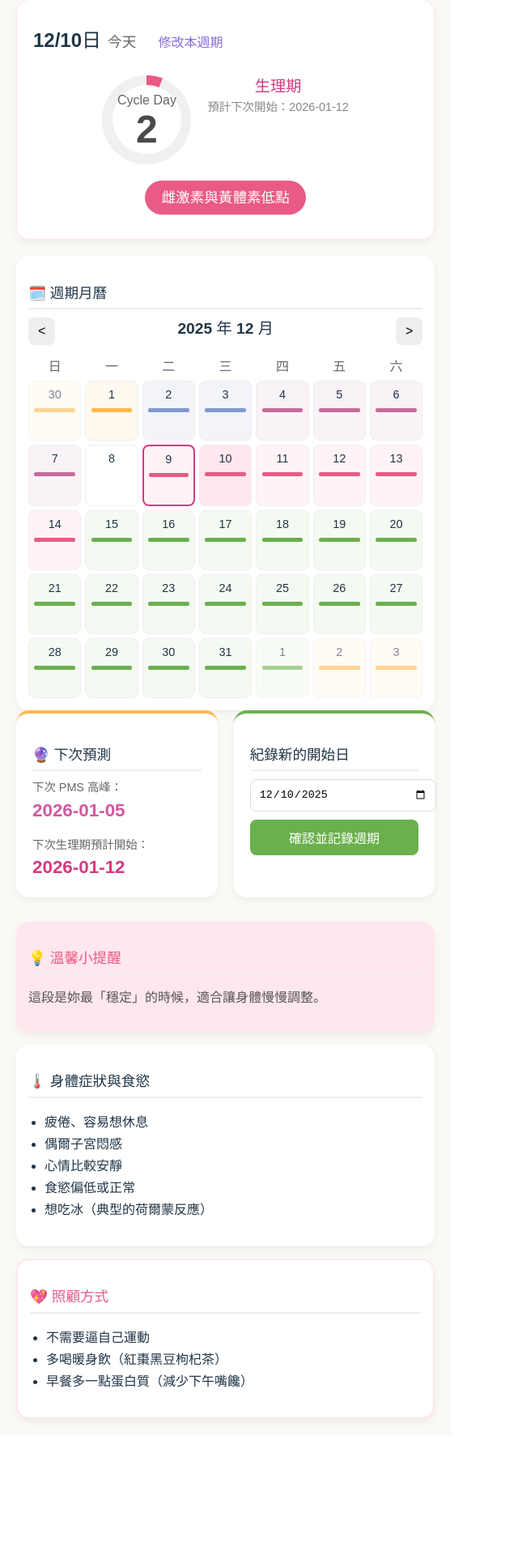
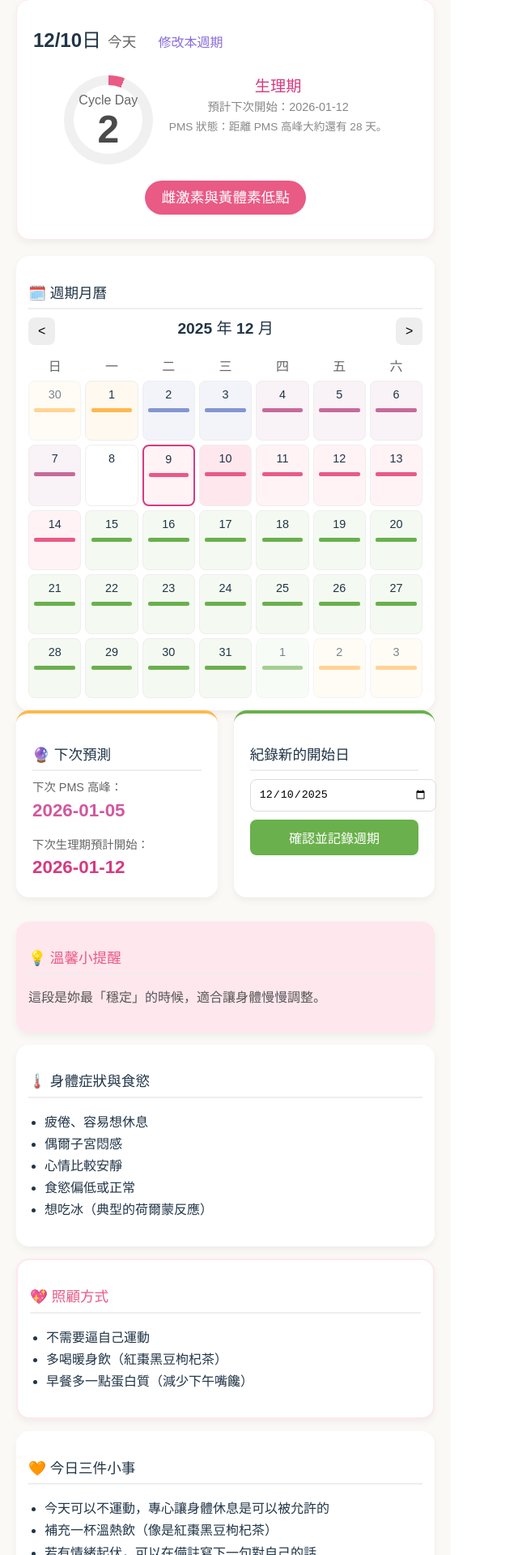
Before and after one commit to phoebehaungs/phoebe-cycle-tracker, a React (Vite) app: page / in a window 1280 px wide. Shown: the part 98-2018 px from the top of the page at 81% size, without its empty margins (0-640 px from the left). Before the commit the page ends 1870 px from the top, so only its background shows below. Built offline with nearby package versions, Linux system fonts and the light colour scheme.

Commit message:
Update App.tsx

```diff
--- a/src/App.tsx
+++ b/src/App.tsx
@@ -14,7 +14,7 @@ interface PhaseDefinition {
   hormone: string;
   lightColor: string;
   accent: string;
-  tips: string; // ⭐ 必加，因為 PHASE_RULES 用到
+  tips: string;
 }
 
 interface CycleRecord {
@@ -61,13 +61,13 @@ const PHASE_RULES: PhaseDefinition[] = [
     care: [
       '不需要逼自己運動',
       '多喝暖身飲（紅棗黑豆枸杞茶）',
-      '早餐多一點蛋白質（減少下午嘴饞）'
+      '早餐多一點蛋白質（減少下午嘴饞）',
     ],
     tips: '這段是妳最「穩定」的時候，適合讓身體慢慢調整。',
     color: '#E95A85',
     lightColor: '#FFE7EE',
     hormone: '雌激素與黃體素低點',
-    accent: '#D63A7F'
+    accent: '#D63A7F',
   },
   {
     name: '濾泡期 (黃金期)',
@@ -78,13 +78,13 @@ const PHASE_RULES: PhaseDefinition[] = [
     care: [
       '最適合：規律吃、穩定作息',
       '若想減脂，這段最容易有成果',
-      '不需要逼運動，但 Zumba/伸展效果好'
+      '不需要逼運動，但 Zumba/伸展效果好',
     ],
     tips: '如果妳希望建立新習慣，這段最成功。',
     color: '#6AB04C',
     lightColor: '#E9F5E3',
     hormone: '雌激素逐漸上升',
-    accent: '#4CB582'
+    accent: '#4CB582',
   },
   {
     name: '排卵期',
@@ -92,15 +92,12 @@ const PHASE_RULES: PhaseDefinition[] = [
     endDay: 27,
     symptoms: ['可能出現輕微下腹悶、體溫升高', '精力正常', '水腫開始慢慢回來'],
     diet: ['食慾稍微上升'],
-    care: [
-      '多喝水、多吃蔬菜',
-      '增加可溶性纖維（玉米、地瓜）維持血糖穩定'
-    ],
+    care: ['多喝水、多吃蔬菜', '增加可溶性纖維（玉米、地瓜）維持血糖穩定'],
     tips: '這段是往黃體期過渡，通常會是出現變化的開始。',
     color: '#FFB84D',
     lightColor: '#FFF3E0',
     hormone: '黃體生成素(LH)高峰',
-    accent: '#F49B00'
+    accent: '#F49B00',
   },
   {
     name: '黃體期前段',
@@ -108,14 +105,12 @@ const PHASE_RULES: PhaseDefinition[] = [
     endDay: 29,
     symptoms: ['覺得比較容易累', '情緒敏感'],
     diet: ['開始有嘴饞的跡象', '想吃東西頻率變高'],
-    care: [
-      '提前保護：早餐加蛋白質、下午安全點心、每餐加纖維'
-    ],
+    care: ['提前保護：早餐加蛋白質、下午安全點心、每餐加纖維'],
     tips: '提前兩天準備，比發生後補救更有效。',
     color: '#8396D1',
     lightColor: '#E6E9F5',
     hormone: '黃體素開始上升',
-    accent: '#896CD9'
+    accent: '#896CD9',
   },
   {
     name: 'PMS 高峰',
@@ -127,21 +122,21 @@ const PHASE_RULES: PhaseDefinition[] = [
       '維持血糖穩定 (早餐+蛋白質/下午安全點心/纖維)',
       '補充鎂（減少焦慮和暴食衝動）',
       '允許自己多吃 5～10% (降低暴食感)',
-      '情緒安撫組 (熱茶/小毯子/深呼吸)'
+      '情緒安撫組 (熱茶/小毯子/深呼吸)',
     ],
     tips: '這是妳最辛苦、最典型的 PMS 時段，請對自己特別溫柔對待。',
     color: '#C76A9A',
     lightColor: '#F4E5ED',
     hormone: '黃體素高峰 / 準備下降',
-    accent: '#D1589F'
-  }
+    accent: '#D1589F',
+  },
 ];
 
 const SYMPTOM_OPTIONS = {
   appetite: ['低', '中', '高'],
   mood: ['穩定', '敏感/焦慮', '低落'],
   body: ['無水腫', '微水腫', '水腫明顯'],
-  sleep: ['良好', '普通', '睡不好']
+  sleep: ['良好', '普通', '睡不好'],
 };
 
 // --- 4. Helper functions ---
@@ -156,8 +151,8 @@ const getFormattedDate = (date: Date): string => {
 const getDaysDifference = (date1: string, date2: string): number => {
   const d1 = new Date(date1);
   const d2 = new Date(date2);
-  d1.setHours(0,0,0,0);
-  d2.setHours(0,0,0,0);
+  d1.setHours(0, 0, 0, 0);
+  d2.setHours(0, 0, 0, 0);
   return Math.floor((d2.getTime() - d1.getTime()) / (1000 * 60 * 60 * 24));
 };
 
@@ -179,8 +174,9 @@ const createEmptyRecord = (date: string): SymptomRecord => ({
   mood: '',
   body: '',
   sleep: '',
-  notes: ''
+  notes: '',
 });
+
 // --- 5. 主組件 ---
 
 const PhoebeCycleTracker: React.FC = () => {
@@ -234,7 +230,7 @@ const PhoebeCycleTracker: React.FC = () => {
   }, [lastStartDate, todayStr]);
 
   const averageCycleLength = useMemo(() => {
-    const completed = history.filter(h => h.length !== null);
+    const completed = history.filter((h) => h.length !== null);
     if (completed.length === 0) return 34;
     const total = completed.reduce((s, h) => s + (h.length || 0), 0);
     return Math.round(total / completed.length);
@@ -242,7 +238,7 @@ const PhoebeCycleTracker: React.FC = () => {
 
   const currentPhase = useMemo(() => {
     const found = PHASE_RULES.find(
-      p => daysPassed >= p.startDay && daysPassed <= p.endDay
+      (p) => daysPassed >= p.startDay && daysPassed <= p.endDay,
     );
     const last = PHASE_RULES[PHASE_RULES.length - 1];
     return found || last;
@@ -255,9 +251,71 @@ const PhoebeCycleTracker: React.FC = () => {
     return Math.min(100, (daysPassed / averageCycleLength) * 100);
   }, [daysPassed, averageCycleLength]);
 
+  // PMS 狀態描述
+  const PMS_START = 30;
+  const PMS_END = 33;
+
+  const pmsInfo = useMemo(() => {
+    if (daysPassed < PMS_START) {
+      const daysUntil = PMS_START - daysPassed;
+      return {
+        label: '尚未進入 PMS',
+        detail: `距離 PMS 高峰大約還有 ${daysUntil} 天。`,
+        tag: daysUntil <= 3 ? '準備期' : '黃金期',
+      };
+    }
+    if (daysPassed >= PMS_START && daysPassed <= PMS_END) {
+      const dayInPMS = daysPassed - PMS_START + 1;
+      return {
+        label: 'PMS 中',
+        detail: `目前是 PMS 第 ${dayInPMS} 天，這幾天可以對自己溫柔一點。`,
+        tag: '風暴期',
+      };
+    }
+    return {
+      label: 'PMS 已結束',
+      detail: '這個週期的 PMS 已經過去了，身體正在慢慢回到比較舒服的狀態。',
+      tag: '恢復期',
+    };
+  }, [daysPassed]);
+
+  // 今日三件小事
+  const todayTasks = useMemo(() => {
+    if (daysPassed >= PMS_START && daysPassed <= PMS_END) {
+      // PMS 高峰
+      return [
+        '允許自己多吃約 5～10%，不用為了壓抑食慾而責怪自己',
+        '準備一份「安全點心」（地瓜、無糖豆漿、海苔…）放在身邊',
+        '睡前留 10 分鐘做伸展或喝熱飲，幫身體收尾',
+      ];
+    }
+    if (daysPassed >= 28 && daysPassed < PMS_START) {
+      // 黃體期前段：準備期
+      return [
+        '早餐多加一份蛋白質，幫 PMS 做預先防護',
+        '提前準備一份不會有罪惡感的下午點心',
+        '晚上先排一個只屬於妳的 10 分鐘放鬆時間',
+      ];
+    }
+    if (daysPassed <= 6) {
+      // 生理期
+      return [
+        '今天可以不運動，專心讓身體休息是可以被允許的',
+        '補充一杯溫熱飲（像是紅棗黑豆枸杞茶）',
+        '若有情緒起伏，可以在備註寫下一句對自己的話',
+      ];
+    }
+    // 其他階段
+    return [
+      '維持規律吃飯，不空腹硬撐，讓血糖穩穩的',
+      '選一個最輕鬆的運動或伸展 10 分鐘就好',
+      '睡前對今天的自己說一句「謝謝你撐過今天」',
+    ];
+  }, [daysPassed]);
+
   const getSymptomRecordForDate = useCallback(
-    (dateStr: string) => symptomRecords.find(r => r.date === dateStr),
-    [symptomRecords]
+    (dateStr: string) => symptomRecords.find((r) => r.date === dateStr),
+    [symptomRecords],
   );
 
   // 取得某日期所屬階段
@@ -274,7 +332,7 @@ const PhoebeCycleTracker: React.FC = () => {
           if (dateStr >= s && dateStr <= e) {
             const day = getDaysDifference(s, dateStr) + 1;
             return PHASE_RULES.find(
-              p => day >= p.startDay && day <= p.endDay
+              (p) => day >= p.startDay && day <= p.endDay,
             );
           }
         }
@@ -285,14 +343,14 @@ const PhoebeCycleTracker: React.FC = () => {
       if (dateStr >= cur.startDate) {
         const day = getDaysDifference(cur.startDate, dateStr) + 1;
         const found = PHASE_RULES.find(
-          p => day >= p.startDay && day <= p.endDay
+          (p) => day >= p.startDay && day <= p.endDay,
         );
         return found || PHASE_RULES[PHASE_RULES.length - 1];
       }
 
       return undefined;
     },
-    [history]
+    [history],
   );
 
   // 產生月曆格子
@@ -358,7 +416,7 @@ const PhoebeCycleTracker: React.FC = () => {
       date: dateStr,
       day: cycleDay,
       phase,
-      record
+      record,
     });
   };
 
@@ -367,7 +425,7 @@ const PhoebeCycleTracker: React.FC = () => {
     if (!currentRecord) return;
 
     const date = currentRecord.date;
-    const idx = symptomRecords.findIndex(r => r.date === date);
+    const idx = symptomRecords.findIndex((r) => r.date === date);
 
     const isBlank =
       currentRecord.appetite === '' &&
@@ -391,7 +449,9 @@ const PhoebeCycleTracker: React.FC = () => {
 
     setModalDetail(null);
     setCurrentRecord(null);
-    alert(`已儲存 ${date} 的個人紀錄。`);
+    alert(
+      `已紀錄 ${date} 的狀態。願意停下來看一下自己今天過得怎麼樣，本身就是很棒的照顧。`,
+    );
   };
 
   // 新增週期開始
@@ -402,7 +462,7 @@ const PhoebeCycleTracker: React.FC = () => {
     const prevLength = getDaysDifference(lastStartDate, newStart);
 
     if (prevLength <= 0) {
-      alert("錯誤：新的開始日不能早於或等於上一個開始日！");
+      alert('錯誤：新的開始日不能早於或等於上一個開始日！');
       return;
     }
 
@@ -411,7 +471,7 @@ const PhoebeCycleTracker: React.FC = () => {
     updated.push({
       id: Date.now().toString(),
       startDate: newStart,
-      length: null
+      length: null,
     });
 
     setHistory(updated);
@@ -425,7 +485,7 @@ const PhoebeCycleTracker: React.FC = () => {
     if (updated.length >= 2) {
       const prev = getDaysDifference(
         updated[updated.length - 2].startDate,
-        editDate
+        editDate,
       );
       updated[updated.length - 2].length = prev;
     }
@@ -456,13 +516,13 @@ const PhoebeCycleTracker: React.FC = () => {
       setEditCycleLength(averageCycleLength);
     }
   }, [editMode, lastStartDate, averageCycleLength]);
+
   // --- UI Rendering ---
 
   const dayNames = ['日', '一', '二', '三', '四', '五', '六'];
 
   return (
     <div style={appContainerStyle}>
-
       {/* Header */}
       <header style={headerStyle}>
         <button style={backButtonStyle}>&lt;</button>
@@ -484,11 +544,14 @@ const PhoebeCycleTracker: React.FC = () => {
         {/* Today Info */}
         <div style={todayStatusContainerStyle}>
           <span style={todayDateStyle}>
-            {new Date().toLocaleDateString('zh-TW', { month: 'numeric', day: 'numeric' })}日
+            {new Date().toLocaleDateString('zh-TW', {
+              month: 'numeric',
+              day: 'numeric',
+            })}
+            日
           </span>
           <span style={todayLabelStyle}>今天</span>
 
-          {/* ⭐ 使用 editButtonInlineStyle（正確的那個） */}
           <button
             onClick={() => {
               setEditDate(lastStartDate);
@@ -536,6 +599,9 @@ const PhoebeCycleTracker: React.FC = () => {
             </div>
             <div style={{ color: '#888', fontSize: '0.9rem' }}>
               預計下次開始：{nextPeriodDate}
+            </div>
+            <div style={{ color: '#888', fontSize: '0.85rem', marginTop: 4 }}>
+              PMS 狀態：{pmsInfo.detail}
             </div>
           </div>
         </div>
@@ -698,15 +764,13 @@ const PhoebeCycleTracker: React.FC = () => {
         </div>
       </div>
 
-      {/* Phase Tips */}
+      {/* Phase Tips + 今日三件小事 */}
       <div style={{ display: 'grid', gap: '15px', marginTop: '30px' }}>
         <div style={{ ...cardStyle, backgroundColor: currentPhase.lightColor }}>
           <h3 style={{ ...cardTitleStyle, color: currentPhase.color }}>
             💡 溫馨小提醒
           </h3>
-          <p style={{ fontSize: '1rem', color: '#555' }}>
-            {currentPhase.tips}
-          </p>
+          <p style={{ fontSize: '1rem', color: '#555' }}>{currentPhase.tips}</p>
         </div>
 
         {/* Symptoms */}
@@ -732,6 +796,16 @@ const PhoebeCycleTracker: React.FC = () => {
           <ul style={listListStyle}>
             {currentPhase.care.map((c, i) => (
               <li key={i}>{c}</li>
+            ))}
+          </ul>
+        </div>
+
+        {/* 今日三件小事 */}
+        <div style={cardStyle}>
+          <h3 style={cardTitleStyle}>🧡 今日三件小事</h3>
+          <ul style={listListStyle}>
+            {todayTasks.map((t, i) => (
+              <li key={i}>{t}</li>
             ))}
           </ul>
         </div>
@@ -765,7 +839,7 @@ const PhoebeCycleTracker: React.FC = () => {
               {[...modalDetail.phase.symptoms, ...modalDetail.phase.diet].map(
                 (s, i) => (
                   <li key={i}>{s}</li>
-                )
+                ),
               )}
             </ul>
 
@@ -808,6 +882,20 @@ const PhoebeCycleTracker: React.FC = () => {
                 value={currentRecord.sleep}
                 onChange={(v) => handleRecordChange('sleep', v)}
               />
+
+              {currentRecord.appetite === '高' &&
+                currentRecord.mood === '敏感/焦慮' && (
+                  <p
+                    style={{
+                      fontSize: '0.85rem',
+                      color: '#777',
+                      marginTop: '5px',
+                    }}
+                  >
+                    這種「食慾高 + 情緒敏感」的組合在 PMS 很常見，代表荷爾蒙正在工作，
+                    不是妳意志力不好。
+                  </p>
+                )}
 
               {/* Notes */}
               <div style={{ marginTop: '10px' }}>
@@ -976,7 +1064,7 @@ const RecordDropdown: React.FC<RecordDropdownProps> = ({
   </div>
 );
 
-// --- Styles (無 editButtonStyle，已確定乾淨) ---
+// --- Styles ---
 
 const appContainerStyle: React.CSSProperties = {
   maxWidth: '600px',
```
